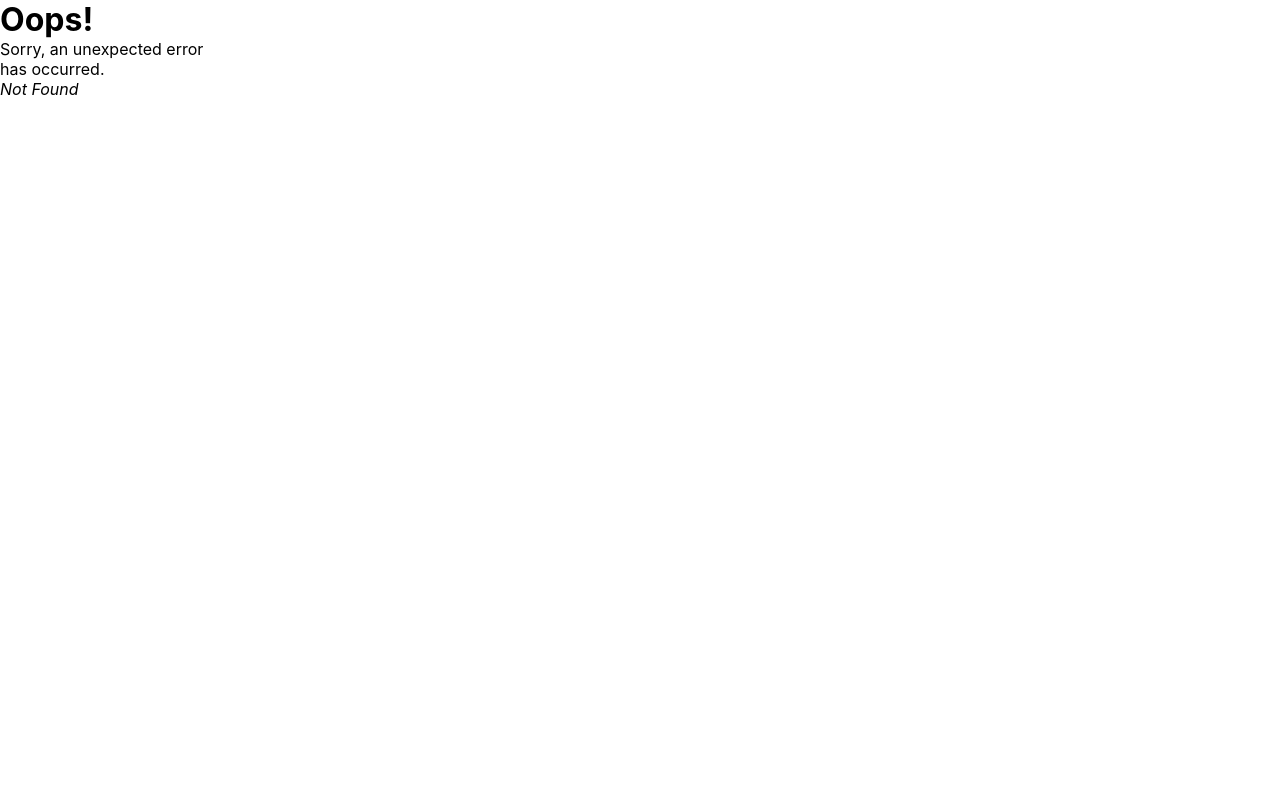
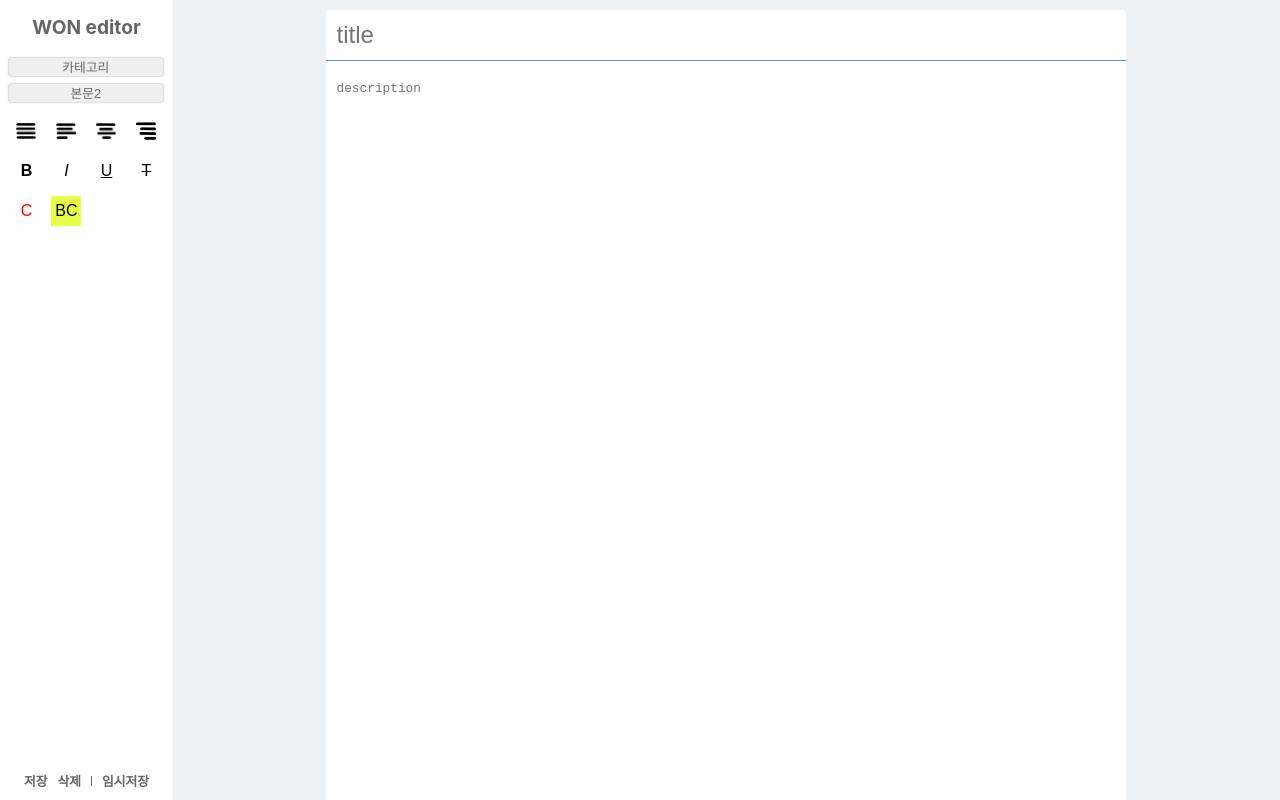
Before and after one commit to ogtitle724/01-community-FE, a React app: page /write in a window 1280 px wide. Before the commit this address had no page. Built offline with nearby package versions, Linux system fonts and the light colour scheme.

Commit message:
add write ui

```diff
--- a/package.json
+++ b/package.json
@@ -7,6 +7,7 @@
     "@testing-library/react": "^13.4.0",
     "@testing-library/user-event": "^13.5.0",
     "axios": "^1.4.0",
+    "dotenv": "^16.0.3",
     "react": "^18.2.0",
     "react-dom": "^18.2.0",
     "react-router-dom": "^6.11.0",
--- a/src/components/Snb/components/Sign/Sign.js
+++ b/src/components/Snb/components/Sign/Sign.js
@@ -12,11 +12,13 @@ export default function Sign({ serverURL, setIsLogIn }) {
   const [isPwdValid, setIsPwdValid] = useState("");
   const [showSignUpForm, setShowSignUpForm] = useState(false);
 
+  // if token is exist directly set login true and eMail, pwd
+
   const handleBtnClick = async (e) => {
     e.preventDefault();
 
     try {
-      const res = await axios.post(serverURL + "/process_login", {
+      const res = await axios.post(serverURL + "/api/auth/authenticate", {
         eMail: eMail,
         password: pwd,
       });
--- a/src/components/Snb/components/Sign/signup/SignUp.js
+++ b/src/components/Snb/components/Sign/signup/SignUp.js
@@ -17,7 +17,7 @@ export default function SignUp({ serverURL, setShowSignUpForm }) {
     e.preventDefault();
 
     try {
-      const res = await axios.post(serverURL + "/process_signup", {
+      const res = await axios.post(serverURL + "/api/auth/register", {
         eMail: eMail,
         pwd: pwd,
       });
--- a/src/components/Snb/components/user_board/UserBoard.js
+++ b/src/components/Snb/components/user_board/UserBoard.js
@@ -1,7 +1,10 @@
+import { useNavigate } from "react-router-dom";
 import axios from "axios";
 import "./style.css";
 
 export default function UserBoard({ setIsLogIn }) {
+  const navigate = useNavigate();
+
   const handleClickLogOut = async () => {
     try {
       /* get user detail by verify token
@@ -19,7 +22,9 @@ export default function UserBoard({ setIsLogIn }) {
 
   const handleClickMyPosts = () => {};
 
-  const handleClickWrite = () => {};
+  const handleClickWrite = () => {
+    navigate("/write");
+  };
 
   return (
     <div className="user-board">
--- a/src/components/search_bar/SearchBar.js
+++ b/src/components/search_bar/SearchBar.js
@@ -10,7 +10,7 @@ export default function SearchBar({ serverURL }) {
 
     try {
       const response = await axios.get(
-        serverURL + `/search?keyWord=${searchTerm}`
+        serverURL + `/api/board?id=${searchTerm}`
       );
       /**
        * response로 연관 post데이터 받고
--- a/src/scenes/Home/Home.js
+++ b/src/scenes/Home/Home.js
@@ -16,7 +16,7 @@ export default function Home({ serverURL }) {
   else content.current = <ContentTopic title={pageTopic} />;
 
   return (
-    <>
+    <div className="home">
       <Header serverURL={serverURL} />
       <Snb
         serverURL={serverURL}
@@ -26,6 +26,6 @@ export default function Home({ serverURL }) {
       <main ref={main} className="main">
         {content.current}
       </main>
-    </>
+    </div>
   );
 }
--- a/src/scenes/Home/style.css
+++ b/src/scenes/Home/style.css
@@ -1,4 +1,4 @@
-#root {
+.home {
   --header-height: 50px;
 
   min-height: 100vh;
--- /dev/null
+++ b/src/scenes/post_detail/PostDetail.js
@@ -0,0 +1,20 @@
+import { useState, useRef } from "react";
+
+import Header from "../../components/header/Header";
+import Snb from "../../components/Snb/Snb";
+import "./style.css";
+
+export default function PostDetail({ serverURL }) {
+  const [pageTopic, setPageTopic] = useState("HOME");
+
+  return (
+    <div className="home">
+      <Header serverURL={serverURL} />
+      <Snb
+        serverURL={serverURL}
+        pageTopic={pageTopic}
+        setPageTopic={setPageTopic}
+      />
+    </div>
+  );
+}
--- /dev/null
+++ b/src/scenes/write_page/WritePage.js
@@ -0,0 +1,155 @@
+import { useState } from "react";
+import { useNavigate } from "react-router-dom";
+import axios from "axios";
+import "./style.css";
+
+export default function WritePage({ serverURL }) {
+  const [postTitle, setPostTitle] = useState("");
+  const [postDescription, setPostDescription] = useState("");
+  const [postCategory, setPostCategory] = useState("");
+
+  const navigate = useNavigate();
+
+  console.log(postTitle, postDescription, postCategory);
+
+  const handleClickSave = (e) => {
+    e.preventDefault();
+
+    axios.post(serverURL + "/api/board/register", {
+      uid: "token으로부터 뽑을예정",
+      title: postTitle,
+      category: postCategory,
+      content: postDescription,
+    });
+  };
+
+  const handleClickDelete = (e) => {
+    e.preventDefault(e);
+
+    // eslint-disable-next-line no-restricted-globals
+    const isOk = confirm("저장하지 않고 나가시겠습니까?");
+
+    if (isOk === true) {
+      navigate(-1);
+    } else {
+      return;
+    }
+  };
+
+  return (
+    <>
+      <form className="write">
+        <header className="write__header">
+          <h1 className="write__h1">WON editor</h1>
+          <EditorPannel setPostCategory={setPostCategory} />
+          <div className="write__btn-submit-wrapper">
+            <button
+              className="write__btn-submit"
+              onClick={(e) => handleClickSave(e)}
+            >
+              저장
+            </button>
+            <button
+              className="write__btn-submit"
+              onClick={(e) => handleClickDelete(e)}
+            >
+              삭제
+            </button>
+            <div className="write__btn-border"></div>
+            <button className="write__btn-submit">임시저장</button>
+          </div>
+        </header>
+        <main className="write__main">
+          <div className="write__text-wrapper">
+            <input
+              className="write__title"
+              type="text"
+              placeholder="title"
+              value={postTitle}
+              onChange={(e) => setPostTitle(e.target.value)}
+            ></input>
+            <textarea
+              className="write__description"
+              placeholder="description"
+              value={postDescription}
+              onChange={(e) => setPostDescription(e.target.value)}
+            ></textarea>
+          </div>
+        </main>
+      </form>
+    </>
+  );
+}
+
+function EditorPannel({ setPostCategory }) {
+  return (
+    <section
+      className="write__board"
+      onChange={(e) => setPostCategory(e.target.value)}
+    >
+      <select name="category" className="write__select">
+        <option value="">카테고리</option>
+        <option value="유머">유머</option>
+        <option value="게임/스포츠">게임/스포츠</option>
+        <option value="연예/방송">연예/방송</option>
+        <option value="여행">여행</option>
+        <option value="취미">취미</option>
+        <option value="경제/금융">경제/금융</option>
+        <option value="시사/이슈">시사/이슈</option>
+      </select>
+      <select name="본문2" className="write__select">
+        <option value="">본문2</option>
+        <option value="제목1">제목1</option>
+        <option value="제목2">제목2</option>
+        <option value="제목3">제목3</option>
+        <option value="본문1">본문1</option>
+        <option value="본문2">본문2</option>
+        <option value="본문3">본문3</option>
+      </select>
+      <div className="write__grid">
+        <button className="write__btn-text-align write__btn-text-align--default">
+          <img src="./align-just.png" alt="default"></img>
+        </button>
+        <button className="write__btn-text-align write__btn-text-align--left">
+          <img src="./align-left.png" alt="left"></img>
+        </button>
+        <button className="write__btn-text-align write__btn-text-align--center">
+          <img src="./align-center.png" alt="center"></img>
+        </button>
+        <button className="write__btn-text-align write__btn-text-align--right">
+          <img src="./align-right.png" alt="right"></img>
+        </button>
+        <button className="write__btn-text-deco" style={{ fontWeight: 700 }}>
+          B
+        </button>
+        <button
+          className="write__btn-text-deco"
+          style={{ fontStyle: "italic" }}
+        >
+          I
+        </button>
+        <button
+          className="write__btn-text-deco"
+          style={{ textDecoration: "underline" }}
+        >
+          U
+        </button>
+        <button
+          className="write__btn-text-deco"
+          style={{ textDecoration: "line-through" }}
+        >
+          T
+        </button>
+        <button className="write__btn-text-deco" style={{ color: "red" }}>
+          C
+        </button>
+        <button
+          className="write__btn-text-deco"
+          style={{ backgroundColor: "rgb(232, 255, 74)" }}
+        >
+          BC
+        </button>
+      </div>
+    </section>
+  );
+}
--- /dev/null
+++ b/src/scenes/write_page/style.css
@@ -0,0 +1,156 @@
+.write {
+  min-height: 100vh;
+  position: relative;
+  display: flex;
+}
+
+.write__header {
+  width: 200px;
+  height: 100vh;
+  display: flex;
+  flex-direction: column;
+  justify-content: space-between;
+  align-items: center;
+}
+
+.write__h1 {
+  margin: 15px auto;
+  font-size: var(--font-size-lg);
+  color: #666;
+}
+
+.write__board {
+  width: 100%;
+  flex-grow: 1;
+}
+
+.write__grid {
+  width: 90%;
+  height: 90%;
+  margin: 10px auto 10px auto;
+  position: relative;
+  display: grid;
+  grid-template-columns: repeat(4, 30px);
+  grid-auto-rows: 30px;
+  gap: 10px;
+  justify-content: center;
+  align-items: center;
+  justify-items: center;
+}
+
+.write__select {
+  width: 90%;
+  height: 20px;
+  margin: 3px 0 3px 8px;
+  border: 1px solid rgb(224, 224, 224);
+  border-radius: 4px;
+  text-align: center;
+  font-size: var(--font-size-sm);
+  color: #666;
+  appearance: none;
+  box-shadow: 0 0 2px 0 rgba(0, 0, 0, 0.1);
+}
+
+.write__select:focus {
+  outline: none;
+}
+
+.write__btn-text-align-wrapper {
+  width: 100%;
+  margin: 15px 0;
+  display: flex;
+  justify-content: space-evenly;
+}
+
+.write__btn-text-align {
+  width: 20px;
+  height: 20px;
+  border: none;
+  background-color: white;
+}
+
+.write__btn-text-align:hover {
+  filter: brightness(0.9);
+}
+
+.write__btn-text-align img {
+  width: 100%;
+  height: 100%;
+  object-fit: contain;
+}
+
+.write__btn-text-deco {
+  width: 30px;
+  height: 30px;
+  font-size: var(--font-size-md);
+  background-color: white;
+  border: none;
+}
+
+.write__btn-text-deco:hover {
+  filter: brightness(0.9);
+}
+
+.write__btn-submit {
+  margin: 10px 5px;
+  border: none;
+  background-color: white;
+  font-size: var(--font-size-sm);
+  font-weight: 700;
+  color: #666;
+}
+
+.write__btn-border {
+  width: 1px;
+  height: 10px;
+  margin: 0 5px;
+  display: inline-block;
+  border-left: 1.5px solid #666;
+}
+
+.write__btn-submit:hover {
+  color: black;
+}
+
+.write__main {
+  width: 100%;
+  height: 100vh;
+  display: flex;
+  flex-direction: column;
+  align-items: center;
+  overflow-y: scroll;
+  background-color: rgb(237, 241, 244);
+}
+
+.write__text-wrapper {
+  width: 88%;
+  margin: 10px 0;
+  display: flex;
+  flex-direction: column;
+}
+
+.write__title {
+  height: 50px;
+  width: 800px;
+  margin: 0 auto;
+  padding-left: 10px;
+  font-size: var(--font-size-title);
+  border: none;
+  border-radius: 4px 4px 0 0;
+}
+
+.write__description {
+  width: 800px;
+  min-height: 850px;
+  margin: 0 auto;
+  padding: 20px 0 0 10px;
+  font-size: var(--font-size-sm);
+  border: none;
+  border-top: 1px solid var(--color-skyblue);
+  border-radius: 0 0 4px 4px;
+}
+
+.write__title,
+.write__description:focus {
+  outline: none;
+}
```
Also changed, not shown: src/index.js (+10 -0 lines), README.md, public/align-center.png (added), public/align-just.png (added), public/align-left.png (added), public/align-right.png (added), public/logo.png (deleted), src/scenes/post_detail/style.css (added), 1 other file.
